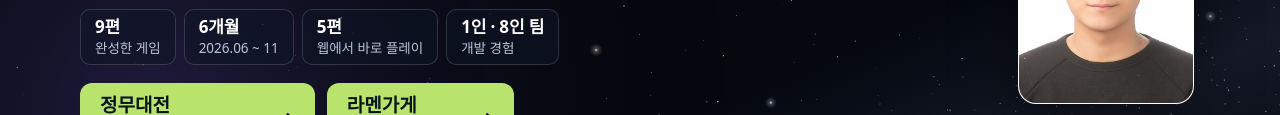
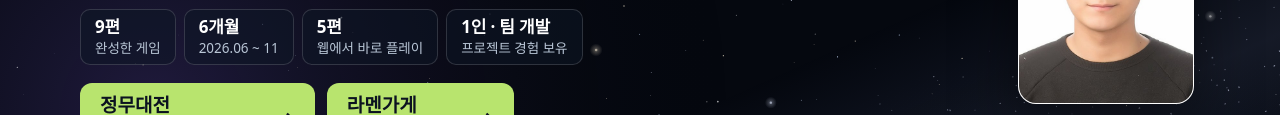
Before and after one commit to TwincleStakey/TwincleStakey.github.io, a plain HTML site: page v2/next.html in a window 1280 px wide. Shown: the part 240-355 px from the top of the page. Drawn offline with Linux system fonts and the light colour scheme; animation ran at ten frames a second; a web font is replaced by a local one.

Commit message:
next: 첫 화면 요약 문구 수정(1인 · 팀 개발 프로젝트 경험 보유)
Co-Authored-By: Claude Fable 5.2 <noreply@anthropic.com>
Claude-Session: https://claude.ai/code/session_01AQWjU3GtwgxUrmfa5tuA8s

```diff
--- a/v2/next.html
+++ b/v2/next.html
@@ -19,7 +19,7 @@
   <div class="who3">
    <h1>김기백 <span>신입 게임 클라이언트 프로그래머</span></h1>
    <p class="intro3">Unity로 6개월 동안 게임 9편을 만들며 기획부터 구현, 빌드 배포까지 직접 끝내 봤습니다. AI 코딩 도구를 적극적으로 활용하되, 결과는 그대로 믿지 않고 측정으로 확인합니다.</p>
-   <ul class="stats3" aria-label="작업 요약"><li><b>9편</b>완성한 게임</li><li><b>6개월</b>2026.06 ~ 11</li><li><b>5편</b>웹에서 바로 플레이</li><li><b>1인 · 8인 팀</b>개발 경험</li></ul>
+   <ul class="stats3" aria-label="작업 요약"><li><b>9편</b>완성한 게임</li><li><b>6개월</b>2026.06 ~ 11</li><li><b>5편</b>웹에서 바로 플레이</li><li><b>1인 · 팀 개발</b>프로젝트 경험 보유</li></ul>
    <div class="cta3">
     <a class="cta" href="#jm"><b>정무대전</b><span>1인 개발 · 6인 온라인 대전</span><i aria-hidden="true">→</i></a>
     <a class="cta" href="#ramen"><b>라멘가게</b><span>팀 개발 · 조리 퍼즐</span><i aria-hidden="true">→</i></a>
```
